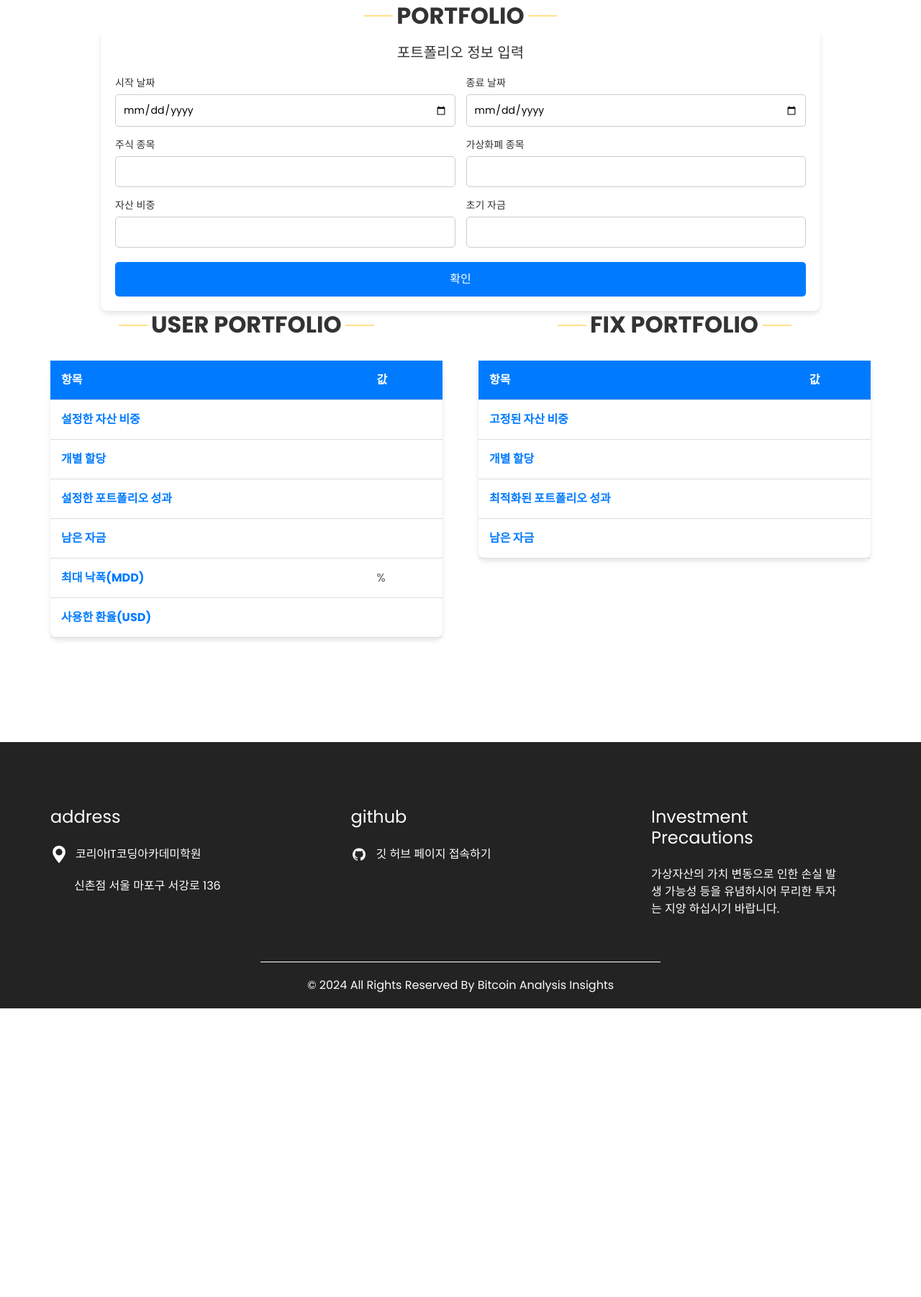
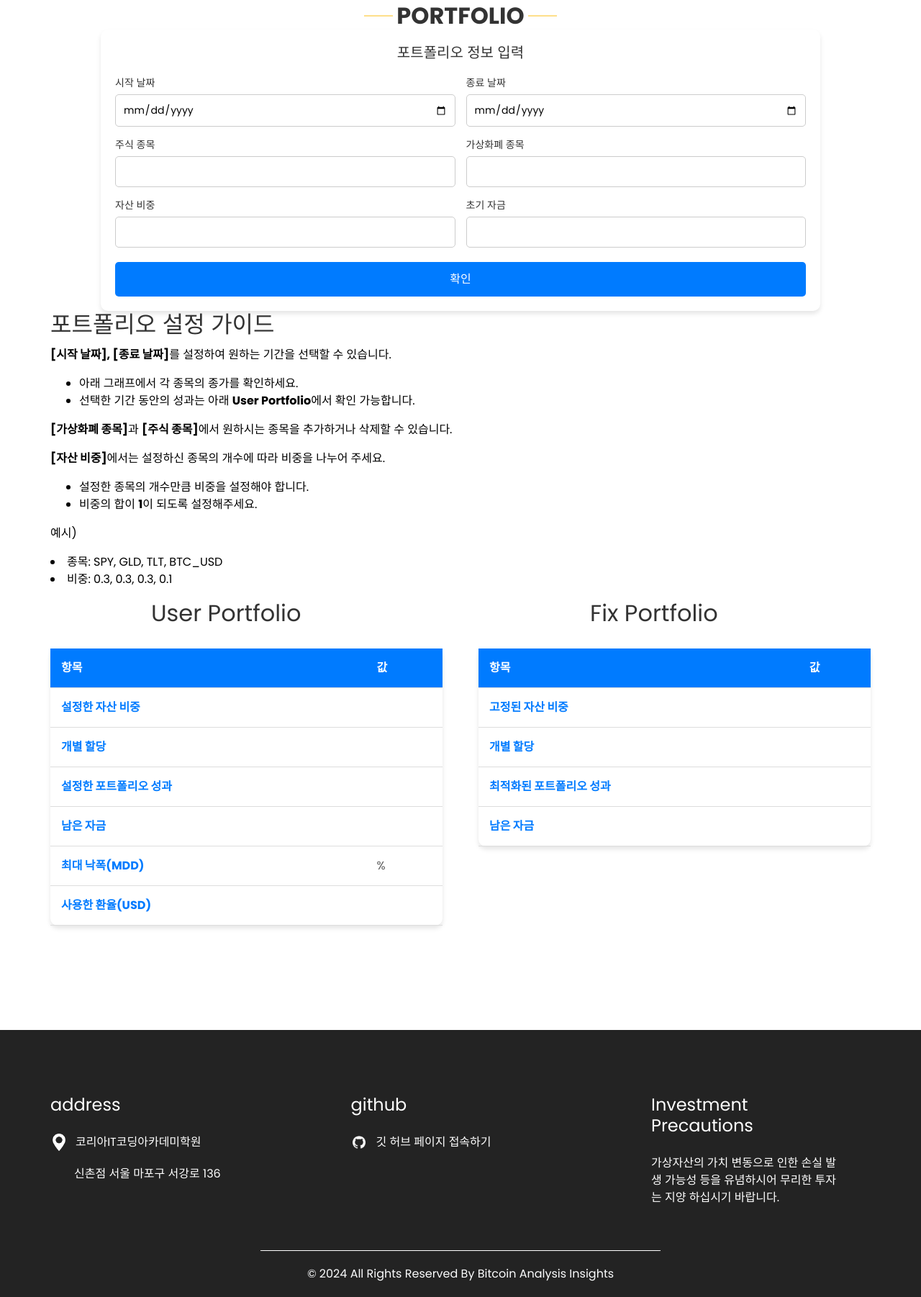
Before and after one commit to saab9699-minsu/final_project2, a Django app: template templates/portfolio.html in a window 1280 px wide. Shown: the part 183-1985 px from the top of the page at 72% size. Before the commit the page ends 1584 px from the top, so only its background shows below. Run offline with Django 5.2, Linux system fonts and the light colour scheme; the template is opened without the code that fills it, so the values that code supplies are empty; some libraries are stand-ins or nearby versions.

Commit message:
포트폴리오 사용 안내 문구 추가

```diff
--- a/templates/portfolio.html
+++ b/templates/portfolio.html
@@ -224,7 +224,31 @@
         </div>
         <button type="submit">확인</button>
       </form>
-
+      </div>
+      <div>
+        <h2>포트폴리오 설정 가이드</h2>
+        <p>
+            <strong>[시작 날짜], [종료 날짜]</strong>를 설정하여 원하는 기간을 선택할 수 있습니다.
+        </p>
+        <ul>
+            <li>아래 그래프에서 각 종목의 종가를 확인하세요.</li>
+            <li>선택한 기간 동안의 성과는 아래 <strong>User Portfolio</strong>에서 확인 가능합니다.</li>
+        </ul>
+        <p>
+            <strong>[가상화폐 종목]</strong>과 <strong>[주식 종목]</strong>에서 원하시는 종목을 추가하거나 삭제할 수 있습니다.
+        </p>
+        <p>
+            <strong>[자산 비중]</strong>에서는 설정하신 종목의 개수에 따라 비중을 나누어 주세요.
+        </p>
+        <ul>
+            <li>설정한 종목의 개수만큼 비중을 설정해야 합니다.</li>
+            <li>비중의 합이 <strong>1</strong>이 되도록 설정해주세요.</li>
+        </ul>
+        <p>예시)
+            <li>종목: SPY, GLD, TLT, BTC_USD</li>
+            <li>비중: 0.3, 0.3, 0.3, 0.1</li>
+        </p>
+      <div>
       <!-- 그래프 표시 -->
       <div id="line_graph" style="margin: auto;">
           {{ line_graph|safe }}
```
